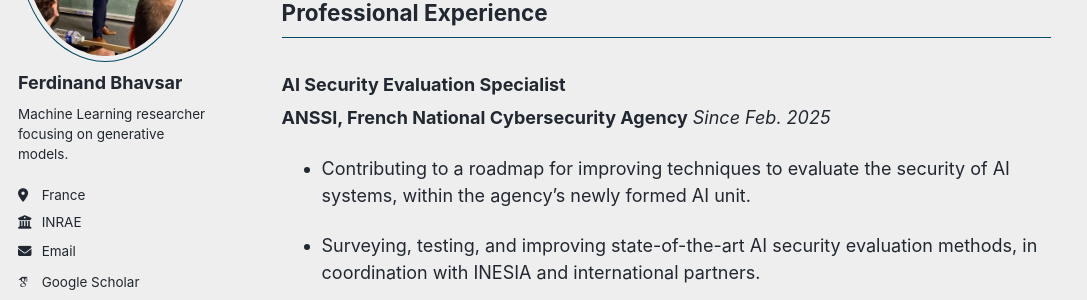
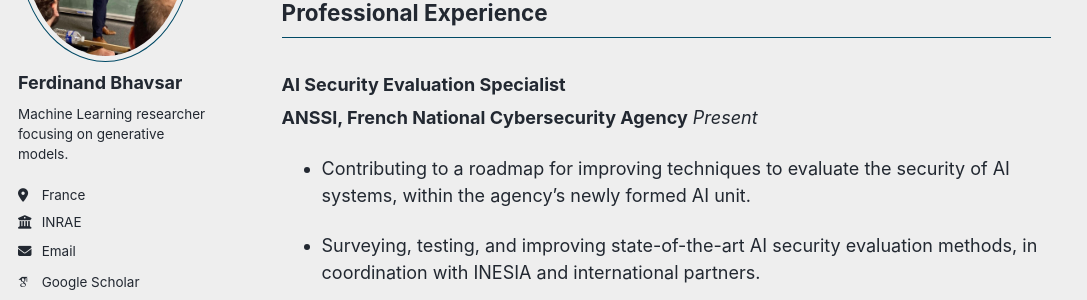
Before and after one commit to Pumafi/pumafi.github.io, a Jekyll site: the page built from _pages/about.md, in a window 1280 px wide and 900 px high. Shown: the part 268-568 px from the top of the window, without its empty margins (0-1087 px from the left). Built offline with Jekyll 4.4.1, drawn with Linux system fonts in a browser that asks for light colours; some web fonts are replaced; a script bundle is joined from its source files by our own code; library files that are not in the unit come from our copies.

Commit message:
Update employment status in about.md
Updated the employment status to 'Present' for the AI Security Evaluation Specialist role.

```diff
--- a/_pages/about.md
+++ b/_pages/about.md
@@ -16,7 +16,7 @@
 ### **AI Security Evaluation Specialist**
 
 **ANSSI, French National Cybersecurity Agency**
-*Since Feb. 2025*
+*Present*
 
 * Contributing to a roadmap for improving techniques to evaluate the security of AI systems, within the agency's newly formed AI unit.
 
```
